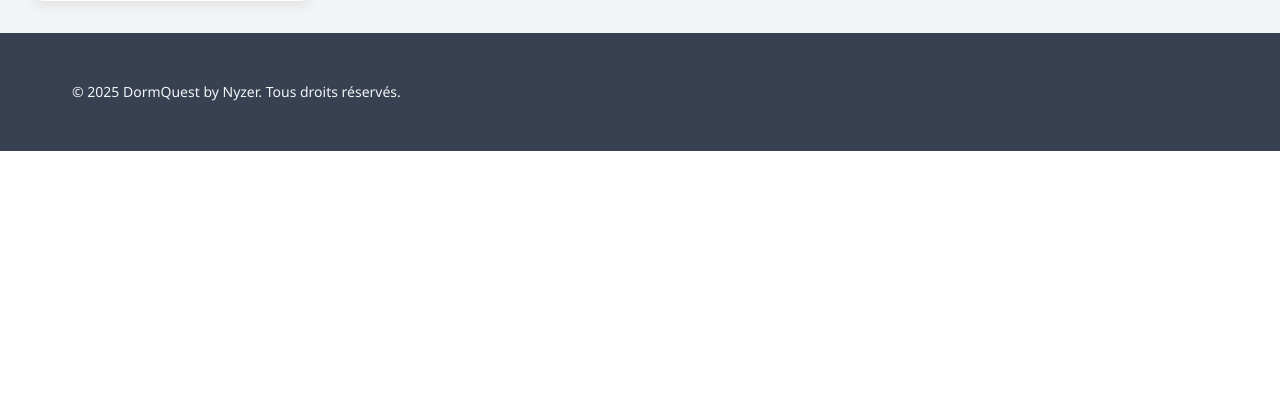
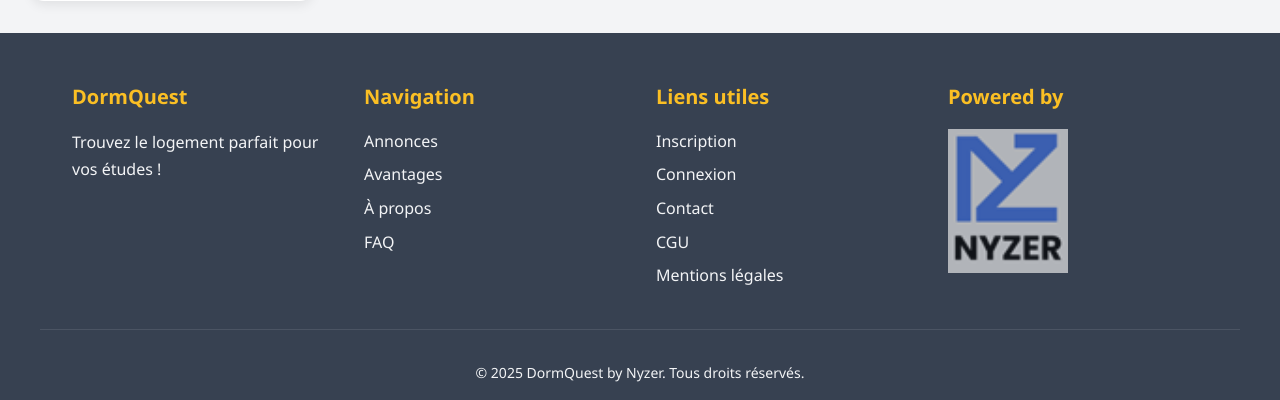
Before and after one commit to perazaf1/dormquest, a PHP site: page /dormquest/annonces.php in a window 1280 px wide. Shown: the part 986-1386 px from the top of the page. Before the commit the page ends 1137 px from the top, so only its background shows below. Run offline with PHP 8.4, Linux system fonts and the light colour scheme; data that the repository does not hold is empty.

Commit message:
minor changes

```diff
--- a/annonces.php
+++ b/annonces.php
@@ -418,8 +418,40 @@ function is_favori($annonce_id, $pdo) {
         </div>
     </main>
 
-    <footer class="footer footer--minimal">
+        <!-- Footer -->
+    <footer class="footer">
         <div class="footer__container">
+            <div class="footer__section">
+                <h4 class="footer__title">DormQuest</h4>
+                <p class="footer__text">
+                    Trouvez le logement parfait pour vos études !
+                </p>
+            </div>
+            <div class="footer__section">
+                <h4 class="footer__title">Navigation</h4>
+                <ul class="footer__list">
+                    <li class="footer__item"><a href="#annonces" class="footer__link">Annonces</a></li>
+                    <li class="footer__item"><a href="#avantages" class="footer__link">Avantages</a></li>
+                    <li class="footer__item"><a href="#apropos" class="footer__link">À propos</a></li>
+                    <li class="footer__item"><a href="#faq" class="footer__link">FAQ</a></li>
+                </ul>
+            </div>
+            <div class="footer__section">
+                <h4 class="footer__title">Liens utiles</h4>
+                <ul class="footer__list">
+                    <li class="footer__item"><a href="register.php" class="footer__link">Inscription</a></li>
+                    <li class="footer__item"><a href="login.php" class="footer__link">Connexion</a></li>
+                    <li class="footer__item"><a href="contact.php" class="footer__link">Contact</a></li>
+                    <li class="footer__item"><a href="CGU.php" class="footer__link" target="blank">CGU</a></li>
+                    <li class="footer__item"><a href="mentions-legales.php" class="footer__link" target="blank">Mentions légales</a></li>
+                </ul>
+            </div>
+            <div class="footer__section">
+                <h4 class="footer__title">Powered by</h4>
+                <img src="images/logo-nyzer.png" alt="Nyzer" class="footer__nyzer-logo">
+            </div>
+        </div>
+        <div class="footer__bottom">
             <p class="footer__copyright">
                 &copy; 2025 DormQuest by Nyzer. Tous droits réservés.
             </p>
--- a/favoris.php
+++ b/favoris.php
@@ -94,7 +94,8 @@ try {
                     <img src="<?php echo htmlspecialchars(get_user_photo()); ?>"
                          alt="Photo de profil"
                          class="header__user-photo"
-                         onerror="this.src='images/default-avatar.png'">
+                         onerror="this.src='images/default-avatar.png'"
+                         width=90px height=90px>
                     <span class="header__user-name"><?php echo htmlspecialchars(get_user_prenom()); ?></span>
                 </div>
                 <a href="logout.php" class="header__btn header__btn--logout">Déconnexion</a>
--- a/index.php
+++ b/index.php
@@ -26,8 +26,8 @@ session_start();
             <nav class="header__nav">
                 <a href="#annonces" class="header__nav-link">Annonces</a>
                 <a href="#avantages" class="header__nav-link">Avantages</a>
+                <a href="#faq" class="header__nav-link">FAQ</a>
                 <a href="#apropos" class="header__nav-link">À propos</a>
-                <a href="#faq" class="header__nav-link">FAQ</a>
                 <a href="login.php" class="header__btn header__btn--login">Connexion</a>
                 <a href="register.php" class="header__btn header__btn--register">Inscription</a>
             </nav>
```
